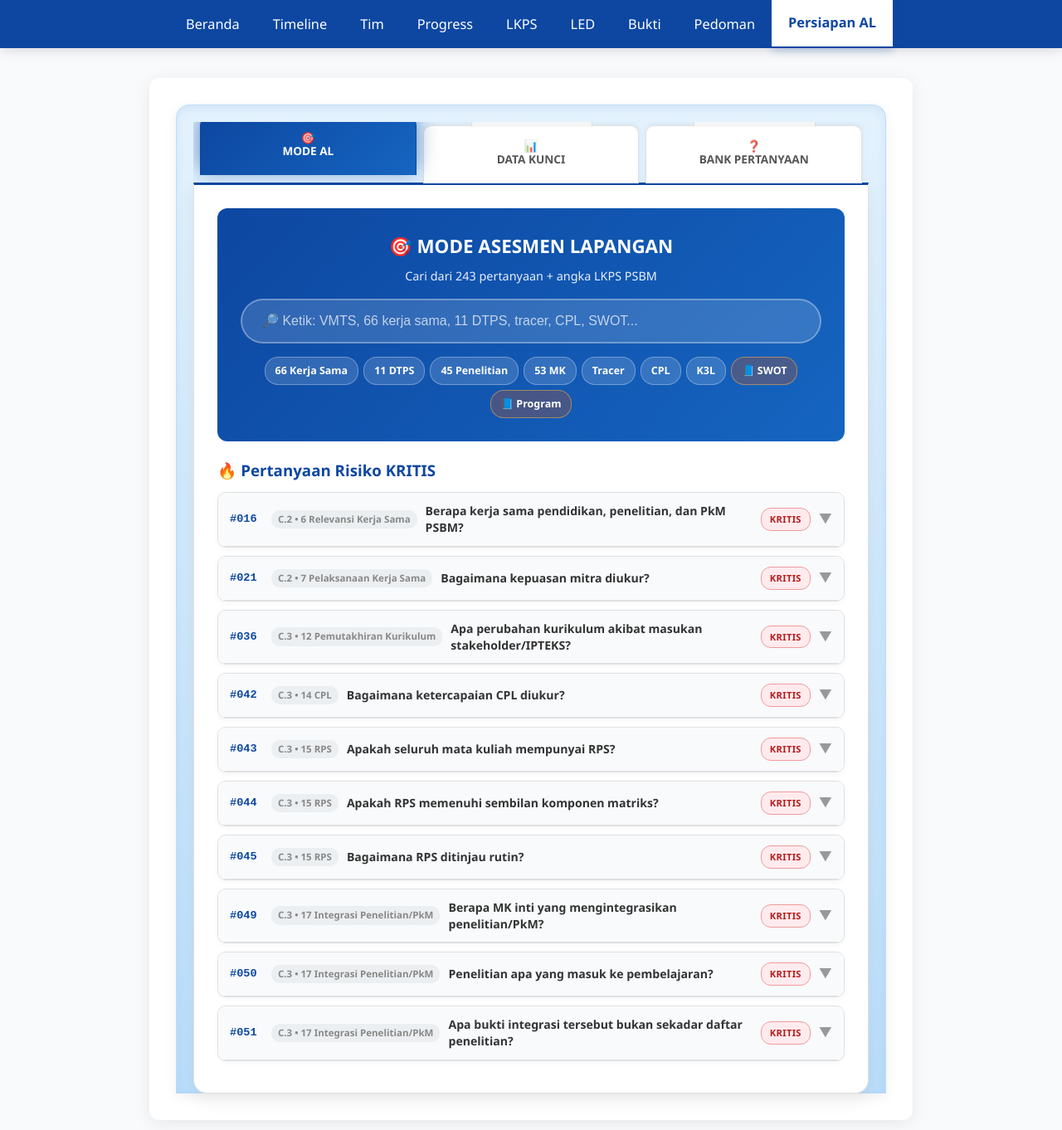
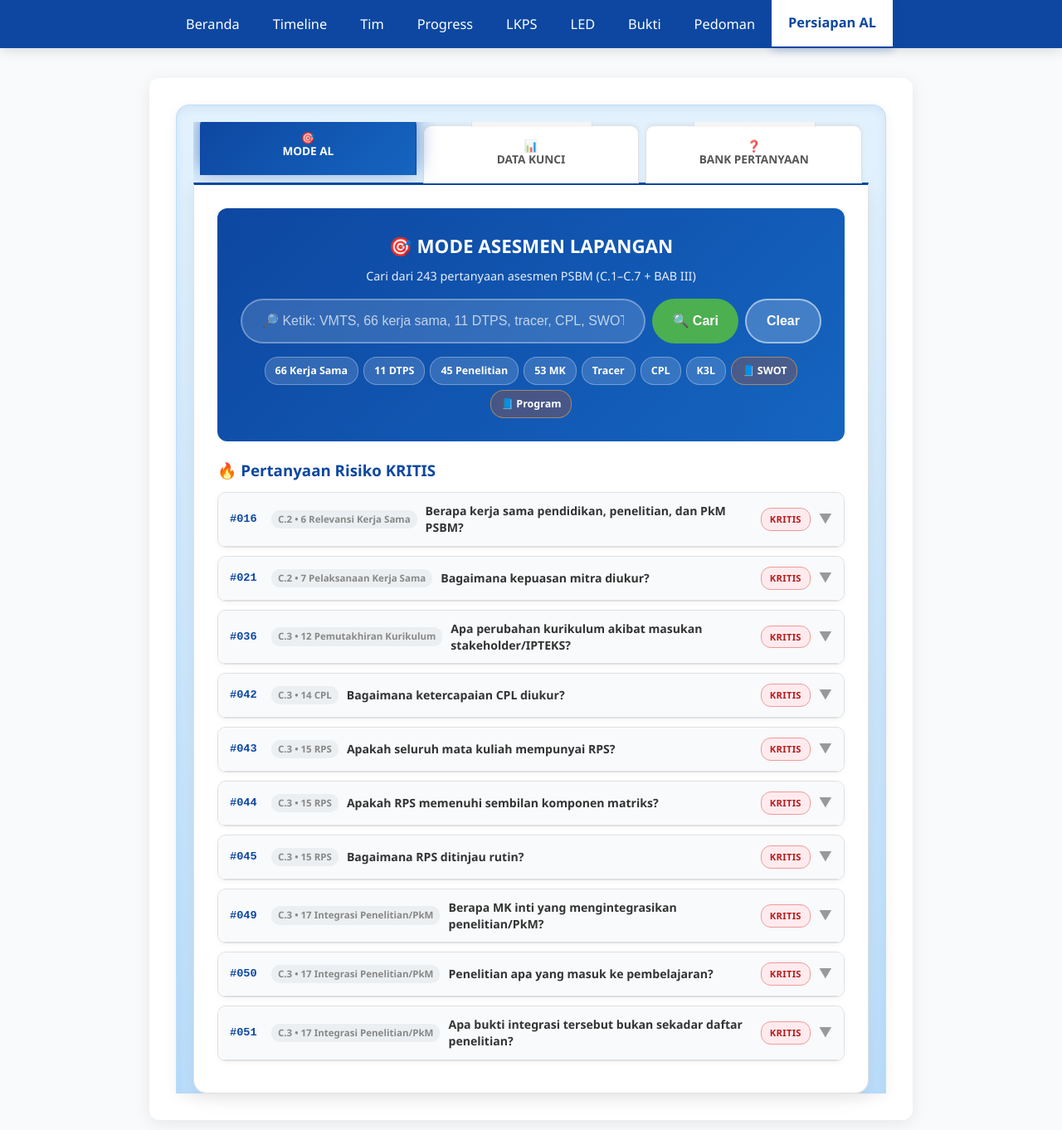
Before and after one commit to portal-psbm/aksibm-26, a Jekyll site: the page built from persiapan-al.md, in a window 1280 px wide and 1400 px high. Shown: the top 1362 px of the window at 83% size. Built offline with Jekyll 4.4.1, drawn with Linux system fonts in a browser that asks for light colours.

Commit message:
update AL

```diff
--- a/persiapan-al.md
+++ b/persiapan-al.md
@@ -97,9 +97,15 @@ permalink: /persiapan-al/
   .mode-al-hero { background: linear-gradient(135deg, #0d47a1 0%, #1565c0 100%); color: white; padding: 28px; border-radius: 12px; margin-bottom: 20px; text-align: center; }
   .mode-al-hero h2 { margin: 0 0 6px 0; font-size: 1.4rem; }
   .mode-al-hero .subtitle { opacity: 0.9; font-size: 0.9rem; margin-bottom: 16px; }
-  .mode-al-search { width: 100%; max-width: 700px; padding: 16px 24px; border-radius: 30px; border: 2px solid rgba(255,255,255,0.3); background: rgba(255,255,255,0.15); color: white; font-size: 1rem; margin: 0 auto; display: block; backdrop-filter: blur(4px); }
+  .mode-al-search-wrapper { display: flex; gap: 8px; max-width: 700px; margin: 0 auto 16px auto; }
+  .mode-al-search { flex: 1; padding: 16px 24px; border-radius: 30px; border: 2px solid rgba(255,255,255,0.3); background: rgba(255,255,255,0.15); color: white; font-size: 1rem; backdrop-filter: blur(4px); }
   .mode-al-search::placeholder { color: rgba(255,255,255,0.7); }
   .mode-al-search:focus { outline: none; border-color: #fff; background: rgba(255,255,255,0.25); }
+  .mode-al-btn { padding: 16px 24px; border-radius: 30px; border: none; font-size: 1rem; font-weight: 600; cursor: pointer; transition: all 0.2s; white-space: nowrap; }
+  .mode-al-btn.search { background: #4caf50; color: white; }
+  .mode-al-btn.search:hover { background: #45a049; }
+  .mode-al-btn.clear { background: rgba(255,255,255,0.2); color: white; border: 2px solid rgba(255,255,255,0.5); }
+  .mode-al-btn.clear:hover { background: rgba(255,255,255,0.3); }
   .quick-chips { display: flex; gap: 6px; justify-content: center; flex-wrap: wrap; margin-top: 16px; }
   .quick-chip { padding: 6px 12px; background: rgba(255,255,255,0.15); border: 1px solid rgba(255,255,255,0.3); border-radius: 16px; color: white; cursor: pointer; font-weight: 600; font-size: 0.78rem; transition: all 0.2s; }
   .quick-chip:hover { background: rgba(255,255,255,0.3); }
@@ -108,102 +114,40 @@ permalink: /persiapan-al/
 
   .no-result { text-align: center; padding: 40px 20px; color: #888; background: #f8fafc; border-radius: 10px; }
 
-  /* ===== DATA KUNCI LKPS ===== */
-  .lkps-hero {
-    background: linear-gradient(135deg, #0d47a1 0%, #1565c0 100%);
-    color: white; padding: 24px; border-radius: 12px; margin-bottom: 20px;
-    text-align: center;
-  }
+  /* ===== Data Kunci LKPS ===== */
+  .lkps-hero { background: linear-gradient(135deg, #0d47a1 0%, #1565c0 100%); color: white; padding: 24px; border-radius: 12px; margin-bottom: 20px; text-align: center; }
   .lkps-hero h2 { margin: 0 0 6px 0; font-size: 1.3rem; }
   .lkps-hero .subtitle { opacity: 0.9; font-size: 0.88rem; }
-  .lkps-warning {
-    display: inline-block; background: #c62828; color: white;
-    padding: 4px 12px; border-radius: 12px; font-size: 0.75rem;
-    font-weight: 700; text-transform: uppercase; letter-spacing: 0.5px;
-    margin-top: 10px;
-  }
+  .lkps-warning { display: inline-block; background: #c62828; color: white; padding: 4px 12px; border-radius: 12px; font-size: 0.75rem; font-weight: 700; text-transform: uppercase; letter-spacing: 0.5px; margin-top: 10px; }
 
-  .super-priority-box {
-    background: linear-gradient(135deg, #fff8e1 0%, #ffecb3 100%);
-    border: 2px solid #ff9800; border-radius: 12px; padding: 20px;
-    margin-bottom: 20px;
-  }
-  .super-priority-box h3 {
-    margin: 0 0 12px 0; color: #e65100; font-size: 1rem;
-    display: flex; align-items: center; gap: 8px;
-  }
-  .super-priority-box .sp-item {
-    background: white; padding: 10px 14px; border-radius: 8px;
-    margin-bottom: 8px; font-size: 0.88rem; color: #333;
-    border-left: 4px solid #ff9800; font-family: 'Courier New', monospace;
-    font-weight: 600; line-height: 1.6;
-  }
+  .super-priority-box { background: linear-gradient(135deg, #fff8e1 0%, #ffecb3 100%); border: 2px solid #ff9800; border-radius: 12px; padding: 20px; margin-bottom: 20px; }
+  .super-priority-box h3 { margin: 0 0 12px 0; color: #e65100; font-size: 1rem; display: flex; align-items: center; gap: 8px; }
+  .super-priority-box .sp-item { background: white; padding: 10px 14px; border-radius: 8px; margin-bottom: 8px; font-size: 0.88rem; color: #333; border-left: 4px solid #ff9800; font-family: 'Courier New', monospace; font-weight: 600; line-height: 1.6; }
   .super-priority-box .sp-item:last-child { margin-bottom: 0; }
 
-  .critical-notes-box {
-    background: #ffebee; border: 2px solid #c62828; border-radius: 12px;
-    padding: 20px; margin-bottom: 20px;
-  }
-  .critical-notes-box h3 {
-    margin: 0 0 12px 0; color: #c62828; font-size: 1rem;
-    display: flex; align-items: center; gap: 8px;
-  }
-  .critical-notes-box .cn-item {
-    background: white; padding: 12px 14px; border-radius: 8px;
-    margin-bottom: 8px; font-size: 0.88rem; color: #333;
-    border-left: 4px solid #c62828; line-height: 1.5;
-  }
+  .critical-notes-box { background: #ffebee; border: 2px solid #c62828; border-radius: 12px; padding: 20px; margin-bottom: 20px; }
+  .critical-notes-box h3 { margin: 0 0 12px 0; color: #c62828; font-size: 1rem; display: flex; align-items: center; gap: 8px; }
+  .critical-notes-box .cn-item { background: white; padding: 12px 14px; border-radius: 8px; margin-bottom: 8px; font-size: 0.88rem; color: #333; border-left: 4px solid #c62828; line-height: 1.5; }
   .critical-notes-box .cn-item:last-child { margin-bottom: 0; }
   .critical-notes-box .cn-item strong { color: #c62828; }
 
-  .lkps-cat-tabs {
-    display: flex; gap: 6px; flex-wrap: wrap; margin-bottom: 16px;
-  }
-  .lkps-cat-btn {
-    padding: 8px 14px; background: white; border: 2px solid #e0e0e0;
-    border-radius: 20px; cursor: pointer; font-weight: 600;
-    font-size: 0.82rem; color: #555; transition: all 0.2s;
-  }
+  .lkps-cat-tabs { display: flex; gap: 6px; flex-wrap: wrap; margin-bottom: 16px; }
+  .lkps-cat-btn { padding: 8px 14px; background: white; border: 2px solid #e0e0e0; border-radius: 20px; cursor: pointer; font-weight: 600; font-size: 0.82rem; color: #555; transition: all 0.2s; }
   .lkps-cat-btn:hover { border-color: #0d47a1; color: #0d47a1; }
   .lkps-cat-btn.active { background: #0d47a1; color: white; border-color: #0d47a1; }
 
-  .lkps-card {
-    background: white; border: 1px solid #e0e0e0; border-radius: 10px;
-    padding: 14px 16px; margin-bottom: 10px; border-left: 4px solid #0d47a1;
-    transition: all 0.2s;
-  }
+  .lkps-card { background: white; border: 1px solid #e0e0e0; border-radius: 10px; padding: 14px 16px; margin-bottom: 10px; border-left: 4px solid #0d47a1; transition: all 0.2s; }
   .lkps-card:hover { box-shadow: 0 4px 12px rgba(0,0,0,0.08); transform: translateX(2px); }
   .lkps-card.wajib { border-left-color: #c62828; background: #fff8f8; }
-  .lkps-card-header {
-    display: flex; justify-content: space-between; align-items: flex-start;
-    gap: 10px; margin-bottom: 8px; flex-wrap: wrap;
-  }
+  .lkps-card-header { display: flex; justify-content: space-between; align-items: flex-start; gap: 10px; margin-bottom: 8px; flex-wrap: wrap; }
   .lkps-card-title { font-weight: 700; color: #333; font-size: 0.95rem; flex: 1; min-width: 200px; }
-  .lkps-card-value {
-    font-size: 1.4rem; font-weight: 800; color: #0d47a1;
-    background: #e3f2fd; padding: 6px 12px; border-radius: 8px;
-    white-space: nowrap;
-  }
+  .lkps-card-value { font-size: 1.4rem; font-weight: 800; color: #0d47a1; background: #e3f2fd; padding: 6px 12px; border-radius: 8px; white-space: nowrap; }
   .lkps-card.wajib .lkps-card-value { background: #ffebee; color: #c62828; }
-  .wajib-badge {
-    display: inline-block; background: #c62828; color: white;
-    padding: 3px 8px; border-radius: 10px; font-size: 0.68rem;
-    font-weight: 700; text-transform: uppercase; letter-spacing: 0.5px;
-    margin-left: 6px;
-  }
-  .lkps-card-note {
-    font-size: 0.82rem; color: #666; line-height: 1.5; margin-bottom: 8px;
-  }
+  .wajib-badge { display: inline-block; background: #c62828; color: white; padding: 3px 8px; border-radius: 10px; font-size: 0.68rem; font-weight: 700; text-transform: uppercase; letter-spacing: 0.5px; margin-left: 6px; }
+  .lkps-card-note { font-size: 0.82rem; color: #666; line-height: 1.5; margin-bottom: 8px; }
   .lkps-card-note strong { color: #333; }
-  .lkps-card-actions {
-    display: flex; gap: 6px; flex-wrap: wrap; margin-top: 8px;
-    padding-top: 8px; border-top: 1px dashed #e0e0e0;
-  }
-  .lkps-btn {
-    padding: 4px 10px; border-radius: 6px; border: 1px solid #0d47a1;
-    background: white; color: #0d47a1; font-size: 0.75rem; font-weight: 600;
-    cursor: pointer; transition: all 0.2s;
-  }
+  .lkps-card-actions { display: flex; gap: 6px; flex-wrap: wrap; margin-top: 8px; padding-top: 8px; border-top: 1px dashed #e0e0e0; }
+  .lkps-btn { padding: 4px 10px; border-radius: 6px; border: 1px solid #0d47a1; background: white; color: #0d47a1; font-size: 0.75rem; font-weight: 600; cursor: pointer; transition: all 0.2s; }
   .lkps-btn:hover { background: #0d47a1; color: white; }
   .lkps-btn.primary { background: #0d47a1; color: white; }
   .lkps-btn.primary:hover { background: #1565c0; }
@@ -217,6 +161,8 @@ permalink: /persiapan-al/
     .q-card-header { flex-wrap: wrap; gap: 6px; }
     .q-main { margin: 4px 0; min-width: 100%; order: 3; }
     .lkps-card-header { flex-direction: column; }
+    .mode-al-search-wrapper { flex-direction: column; }
+    .mode-al-btn { width: 100%; }
   }
 </style>
 
@@ -233,8 +179,12 @@ permalink: /persiapan-al/
     <div class="al-panel active" id="panel-modeal">
       <div class="mode-al-hero">
         <h2>🎯 MODE ASESMEN LAPANGAN</h2>
-        <div class="subtitle">Cari dari 243 pertanyaan + angka LKPS PSBM</div>
-        <input type="text" class="mode-al-search" id="modeAlSearch" placeholder="🔎 Ketik: VMTS, 66 kerja sama, 11 DTPS, tracer, CPL, SWOT..." oninput="searchModeAL()">
+        <div class="subtitle">Cari dari 243 pertanyaan asesmen PSBM (C.1–C.7 + BAB III)</div>
+        <div class="mode-al-search-wrapper">
+          <input type="text" class="mode-al-search" id="modeAlSearch" placeholder="🔎 Ketik: VMTS, 66 kerja sama, 11 DTPS, tracer, CPL, SWOT..." onkeypress="if(event.key==='Enter') searchModeAL()">
+          <button class="mode-al-btn search" onclick="searchModeAL()">🔍 Cari</button>
+          <button class="mode-al-btn clear" onclick="clearSearch()"> Clear</button>
+        </div>
         <div class="quick-chips">
           <div class="quick-chip" onclick="quickSearch('66')">66 Kerja Sama</div>
           <div class="quick-chip" onclick="quickSearch('11 DTPS')">11 DTPS</div>
@@ -267,14 +217,14 @@ permalink: /persiapan-al/
         <h3>⭐ ANGKA SUPER-PRIORITAS — WAJIB DIHAFAL</h3>
         <div class="sp-item">🤝 66 kerja sama → 42 Pendidikan | 17 Penelitian | 7 PkM</div>
         <div class="sp-item">📘 53 MK | 150 SKS | 80 SKS praktik = 53,33%</div>
-        <div class="sp-item">👨‍🏫 11 DTPS | 3 Doktor | 4 Lektor Kepala | 6 Lektor</div>
+        <div class="sp-item">👨🏫 11 DTPS | 3 Doktor | 4 Lektor Kepala | 6 Lektor</div>
         <div class="sp-item">🔬 45 penelitian → 14 | 13 | 18</div>
         <div class="sp-item">💰 36 internal | 9 eksternal nasional | 0 luar negeri</div>
         <div class="sp-item">🎓 12/45 penelitian melibatkan mahasiswa = 26,67%</div>
-        <div class="sp-item">🤝 14 PkM → 2 | 6 | 6; 100% pendanaan internal/mandiri</div>
+        <div class="sp-item"> 14 PkM → 2 | 6 | 6; 100% pendanaan internal/mandiri</div>
         <div class="sp-item">🎯 80 lulusan | 61 terlacak = 76,25%</div>
         <div class="sp-item">💼 43/61 kesesuaian kerja tinggi = 70,49%</div>
-        <div class="sp-item">🏢 49/61 bekerja nasional/multinasional = 80,33%</div>
+        <div class="sp-item"> 49/61 bekerja nasional/multinasional = 80,33%</div>
       </div>
 
       <!-- Critical Notes -->
@@ -290,7 +240,7 @@ permalink: /persiapan-al/
         <div class="lkps-cat-btn active" onclick="filterLKPS('all', this)">Semua</div>
         <div class="lkps-cat-btn" onclick="filterLKPS('Kerja Sama', this)">🤝 Kerja Sama</div>
         <div class="lkps-cat-btn" onclick="filterLKPS('Pendidikan', this)">📘 Pendidikan</div>
-        <div class="lkps-cat-btn" onclick="filterLKPS('SDM', this)">👨‍🏫 SDM</div>
+        <div class="lkps-cat-btn" onclick="filterLKPS('SDM', this)">👨‍ SDM</div>
         <div class="lkps-cat-btn" onclick="filterLKPS('Penelitian', this)">🔬 Penelitian</div>
         <div class="lkps-cat-btn" onclick="filterLKPS('PkM', this)">🤝 PkM</div>
         <div class="lkps-cat-btn" onclick="filterLKPS('Luaran DTPS', this)">📤 Luaran DTPS</div>
@@ -322,9 +272,9 @@ permalink: /persiapan-al/
         <input type="text" id="bankSearch" placeholder="🔎 Cari pertanyaan, indikator, PIC..." oninput="renderBank()">
         <select id="filterRisk" onchange="renderBank()">
           <option value="">Semua Risiko</option>
-          <option value="Kritis">🔴 Kritis</option>
+          <option value="Kritis"> Kritis</option>
           <option value="Tinggi">🟠 Tinggi</option>
-          <option value="Sedang">🟡 Sedang</option>
+          <option value="Sedang"> Sedang</option>
           <option value="Rendah">🟢 Rendah</option>
         </select>
         <select id="filterPIC" onchange="renderBank()">
@@ -364,14 +314,14 @@ const dataLKPS = [
 
   // Penelitian
   { nama: 'Penelitian 3 tahun', value: '45', kategori: 'Penelitian', wajib: true, catatan: '14 → 13 → 18', pertanyaan: ['017','067','097'] },
-  { nama: 'Penelitian internal/mandiri', value: '36 (80%)', kategori: 'Penelitian', wajib: true, catatan: '🔴 Dominan internal', pertanyaan: ['018','029'] },
+  { nama: 'Penelitian internal/mandiri', value: '36 (80%)', kategori: 'Penelitian', wajib: true, catatan: ' Dominan internal', pertanyaan: ['018','029'] },
   { nama: 'Penelitian eksternal nasional', value: '9 (20%)', kategori: 'Penelitian', wajib: true, catatan: '—', pertanyaan: ['018'] },
-  { nama: 'Penelitian luar negeri', value: '0', kategori: 'Penelitian', wajib: true, catatan: '🔴 Titik pendalaman', pertanyaan: ['018','098'] },
+  { nama: 'Penelitian luar negeri', value: '0', kategori: 'Penelitian', wajib: true, catatan: ' Titik pendalaman', pertanyaan: ['018','098'] },
   { nama: 'Penelitian melibatkan mahasiswa', value: '12/45 (26,67%)', kategori: 'Penelitian', wajib: true, catatan: '🔴 Perlu ditingkatkan', pertanyaan: ['020','067','068','069'] },
 
   // PkM
   { nama: 'PkM 3 tahun', value: '14', kategori: 'PkM', wajib: true, catatan: '2 → 6 → 6', pertanyaan: ['023','073'] },
-  { nama: 'Pendanaan PkM internal/mandiri', value: '14/14 (100%)', kategori: 'PkM', wajib: true, catatan: '🔴 Titik pendalaman', pertanyaan: ['022','032'] },
+  { nama: 'Pendanaan PkM internal/mandiri', value: '14/14 (100%)', kategori: 'PkM', wajib: true, catatan: ' Titik pendalaman', pertanyaan: ['022','032'] },
   { nama: 'PkM melibatkan mahasiswa', value: '7', kategori: 'PkM', wajib: false, catatan: '—', pertanyaan: ['074'] },
 
   // Luaran DTPS
@@ -399,7 +349,7 @@ const dataLKPS = [
   { nama: 'Kerja sama tim – Sangat Baik', value: '75,6%', kategori: 'Kepuasan Pengguna', wajib: false, catatan: '—', pertanyaan: ['167'] },
   { nama: 'Keahlian bidang – Sangat Baik', value: '73,3%', kategori: 'Kepuasan Pengguna', wajib: false, catatan: '—', pertanyaan: ['167'] },
   { nama: 'Pengembangan diri – Sangat Baik', value: '73,3%', kategori: 'Kepuasan Pengguna', wajib: false, catatan: '—', pertanyaan: ['167'] },
-  { nama: 'Bahasa asing – Sangat Baik', value: '71,1%', kategori: 'Kepuasan Pengguna', wajib: true, catatan: '⚠️ Perlu penguatan. Tabel: "Cukup"=11,1% vs RTL=25% → INKONSISTEN', pertanyaan: ['167','168'] },
+  { nama: 'Bahasa asing – Sangat Baik', value: '71,1%', kategori: 'Kepuasan Pengguna', wajib: true, catatan: '️ Perlu penguatan. Tabel: "Cukup"=11,1% vs RTL=25% → INKONSISTEN', pertanyaan: ['167','168'] },
 
   // Prestasi Mahasiswa
   { nama: 'Prestasi akademik', value: '10', kategori: 'Prestasi Mhs', wajib: false, catatan: '2 internasional + 8 nasional', pertanyaan: ['136'] },
@@ -720,7 +670,7 @@ function renderLKPS() {
 
     if (d.pertanyaan && d.pertanyaan.length > 0) {
       html += '<div class="lkps-card-actions">';
-      html += '<button class="lkps-btn primary" onclick="jumpToPertanyaan(\'' + d.pertanyaan[0] + '\')">❓ Lihat Pertanyaan Terkait (' + d.pertanyaan.length + ')</button>';
+      html += '<button class="lkps-btn primary" onclick="jumpToPertanyaan(\'' + d.pertanyaan[0] + '\')"> Lihat Pertanyaan Terkait (' + d.pertanyaan.length + ')</button>';
       html += '<button class="lkps-btn" onclick="alert(\'Buka LKPS: ' + d.nama + '\')">📄 Buka LKPS</button>';
       html += '<button class="lkps-btn" onclick="alert(\'Buka Evidence: ' + d.nama + '\')">📁 Buka Evidence</button>';
       html += '</div>';
@@ -834,7 +784,7 @@ function renderBank() {
     html += '<div class="q-followup"><div class="flabel">🔍 PERTANYAAN PENDALAMAN / FOLLOW-UP</div><div class="ftext">' + q.f + '</div></div>';
     html += '<div class="q-meta-grid">';
     html += '<div class="q-meta-item"><div class="mlabel">📊 Data LKPS</div><div class="mvalue">' + q.d + '</div></div>';
-    html += '<div class="q-meta-item"><div class="mlabel">👤 PIC</div><div class="mvalue">' + q.p + '</div></div>';
+    html += '<div class="q-meta-item"><div class="mlabel"> PIC</div><div class="mvalue">' + q.p + '</div></div>';
     html += '<div class="q-meta-item"><div class="mlabel">⚠️ Risiko</div><div class="mvalue"><span class="q-risk ' + q.r + '" style="font-size:0.72rem;">' + q.r.toUpperCase() + '</span></div></div>';
     html += '</div>';
     html += '<div class="q-section" style="margin-top:12px;"><div class="q-section-title">📎 BUKTI YANG DIBUKA</div><div class="q-section-content">' + q.b + '</div></div>';
@@ -905,7 +861,7 @@ function searchModeAL() {
     const d = r.data;
     html += '<div class="lkps-card ' + (d.wajib ? 'wajib' : '') + '">';
     html += '<div class="lkps-card-header">';
-    html += '<div class="lkps-card-title">' + d.nama + (d.wajib ? '<span class="wajib-badge">🔴 WAJIB KONSISTEN</span>' : '') + '</div>';
+    html += '<div class="lkps-card-title">' + d.nama + (d.wajib ? '<span class="wajib-badge"> WAJIB KONSISTEN</span>' : '') + '</div>';
     html += '<div class="lkps-card-value">' + d.value + '</div>';
     html += '</div>';
     html += '<div class="lkps-card-note"><strong>📝 Catatan:</strong> ' + d.catatan + '</div>';
```
Also changed, not shown: other parts of persiapan-al.md (+6 -0 lines).
